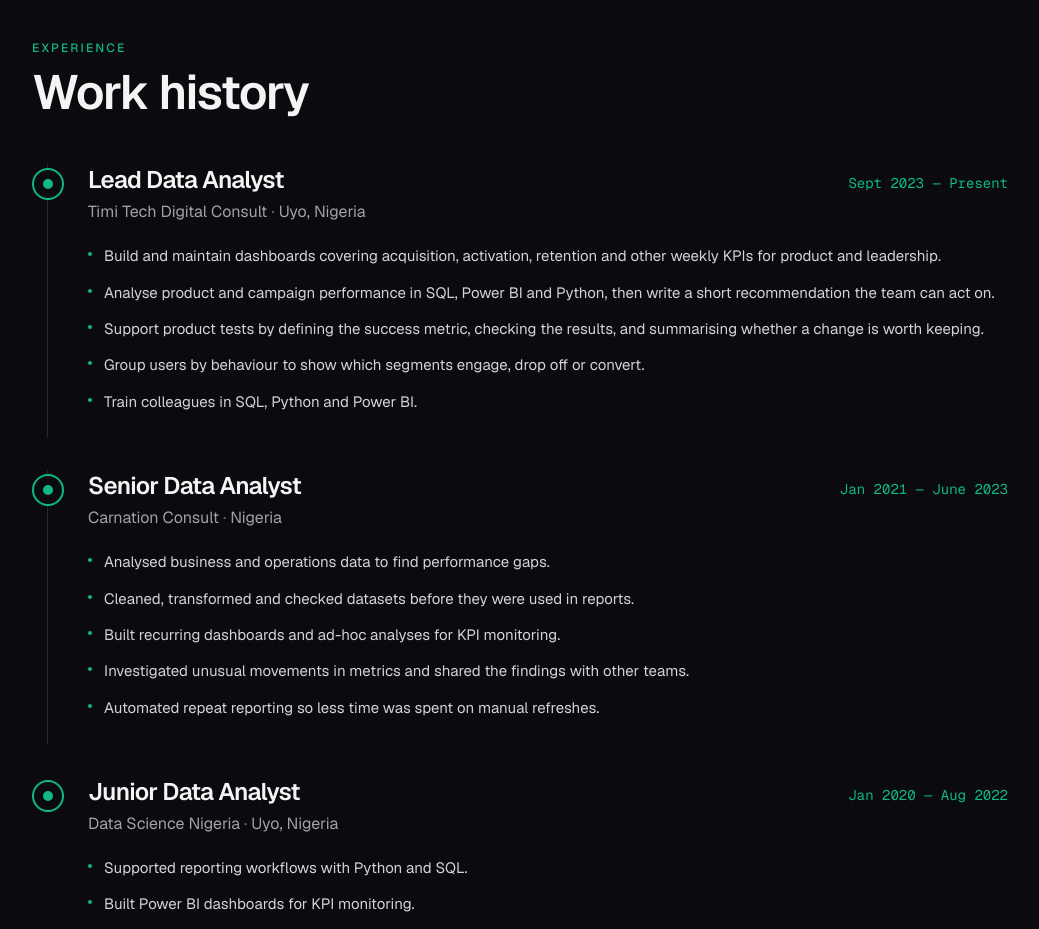
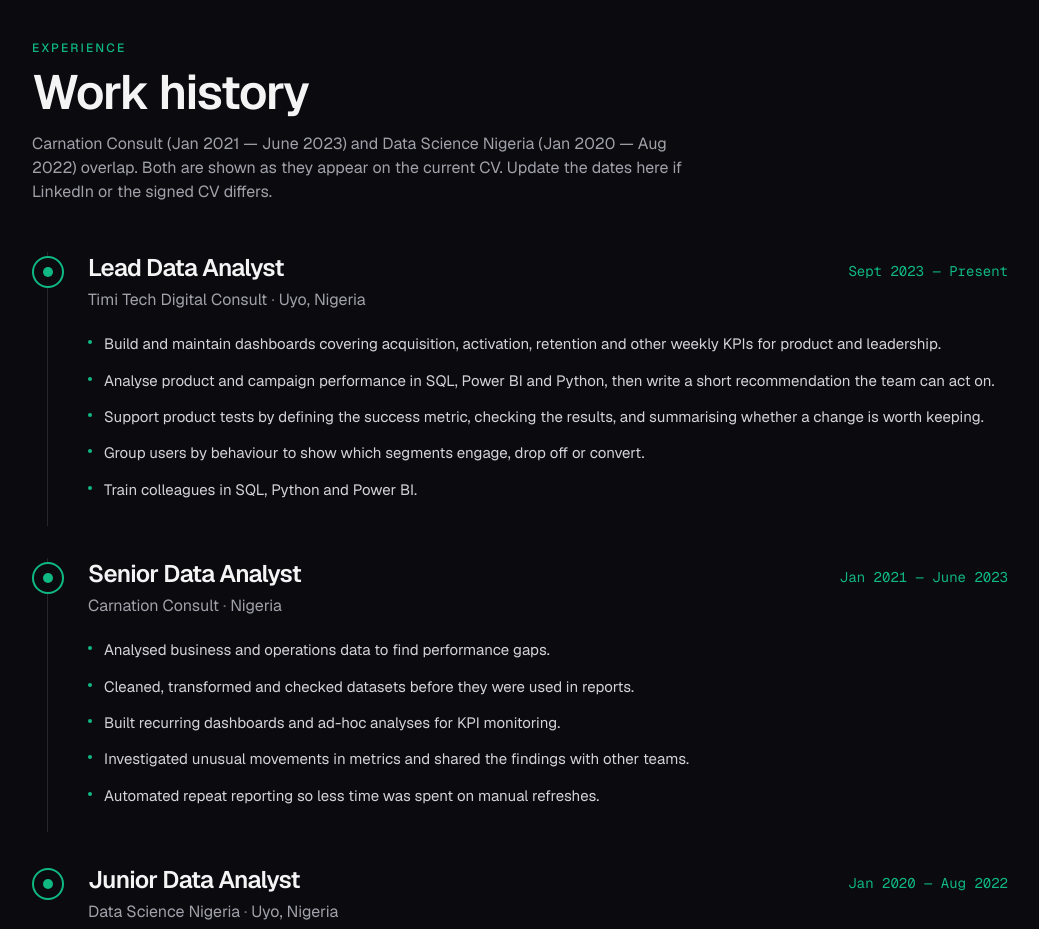
Before and after one commit to FrancisBright1/Portfolio, a Next.js app: page / in a window 1280 px wide. Shown: the part 1700-2629 px from the top of the page, without its empty margins (120-1159 px from the left). Built offline with nearby package versions, Linux system fonts and the light colour scheme.

Commit message:
Update Experience.tsx

```diff
--- a/app/components/Experience.tsx
+++ b/app/components/Experience.tsx
@@ -51,7 +51,7 @@
         <p className="uppercase tracking-[0.18em] text-xs text-[#10b981] font-medium mb-3">Experience</p>
         <h2 className="text-3xl sm:text-4xl md:text-5xl font-semibold tracking-tight">Work history</h2>
         <p className="mt-4 text-[#a1a1aa] text-sm sm:text-base">
-
+          Carnation Consult (Jan 2021 — June 2023) and Data Science Nigeria (Jan 2020 — Aug 2022) overlap. Both are shown as they appear on the current CV. Update the dates here if LinkedIn or the signed CV differs.
         </p>
       </div>
       <div className="space-y-14">
```
